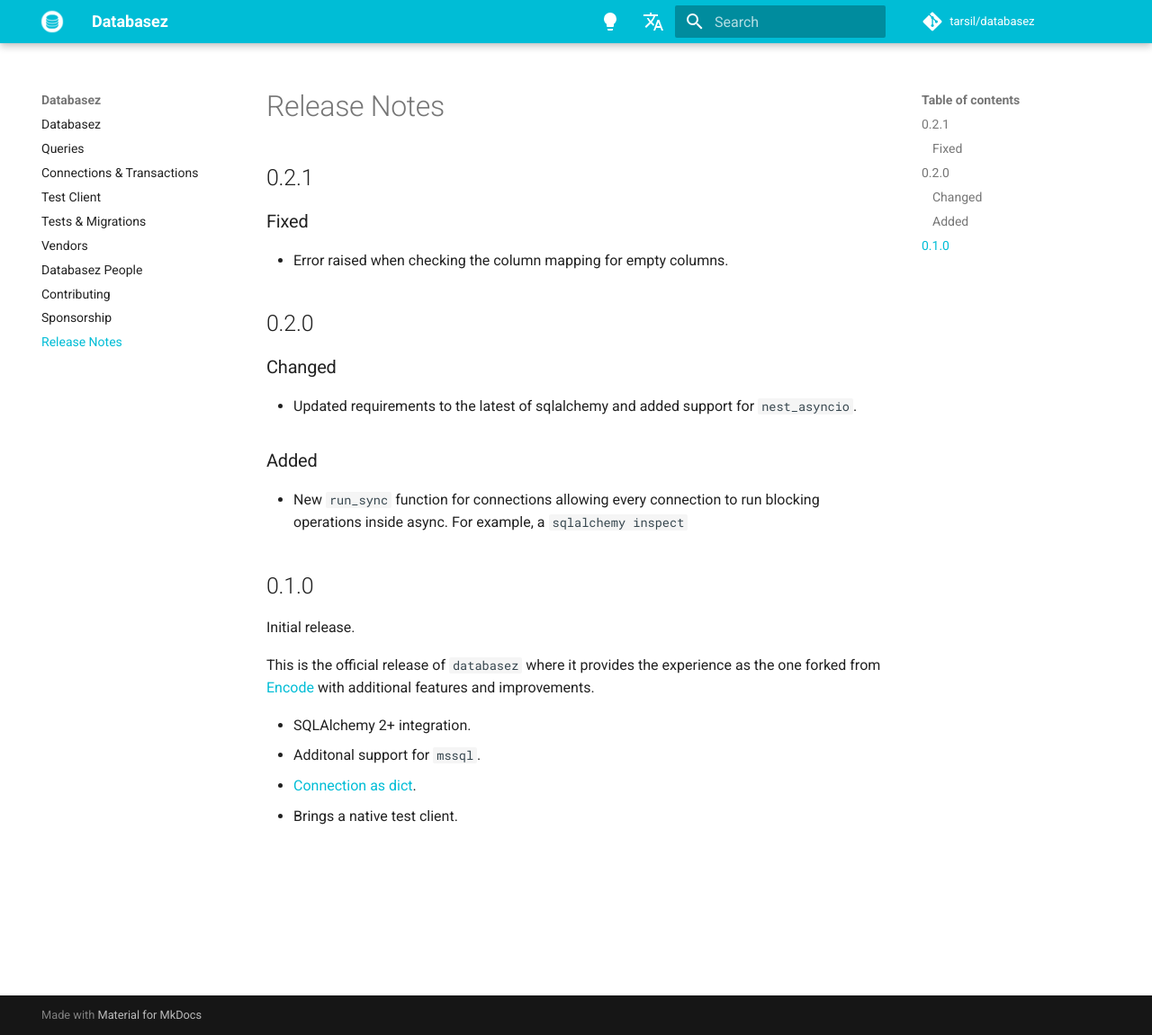
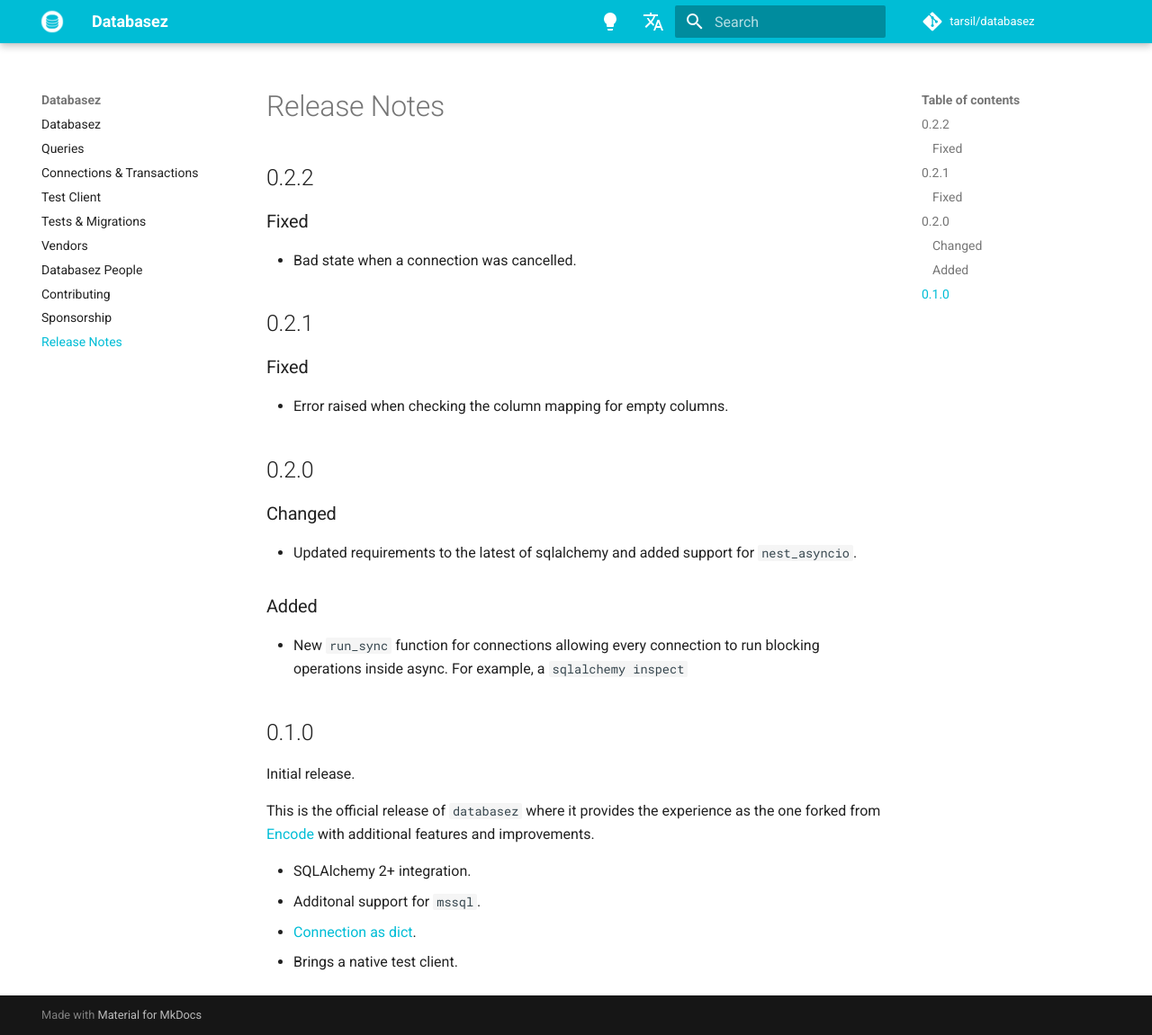
Before and after one commit to dymmond/databasez, an MkDocs documentation site: the page built from docs/release-notes.md, in a window 1280 px wide and 1151 px high. Shown: the whole window at 90% size. Built offline with MkDocs 1.6.1 and Material for MkDocs 9.7.7, drawn with Linux system fonts in a browser that asks for light colours; comment, search, counter and statistics services are not loaded.

Commit message:
🔝 Bump version to 0.2.2

```diff
--- a/databasez/__init__.py
+++ b/databasez/__init__.py
@@ -1,5 +1,5 @@
 from databasez.core import Database, DatabaseURL
 
-__version__ = "0.2.1"
+__version__ = "0.2.2"
 
 __all__ = ["Database", "DatabaseURL"]
--- a/docs/release-notes.md
+++ b/docs/release-notes.md
@@ -1,4 +1,10 @@
 # Release Notes
+
+## 0.2.2
+
+### Fixed
+
+- Bad state when a connection was cancelled.
 
 ## 0.2.1
 
```
